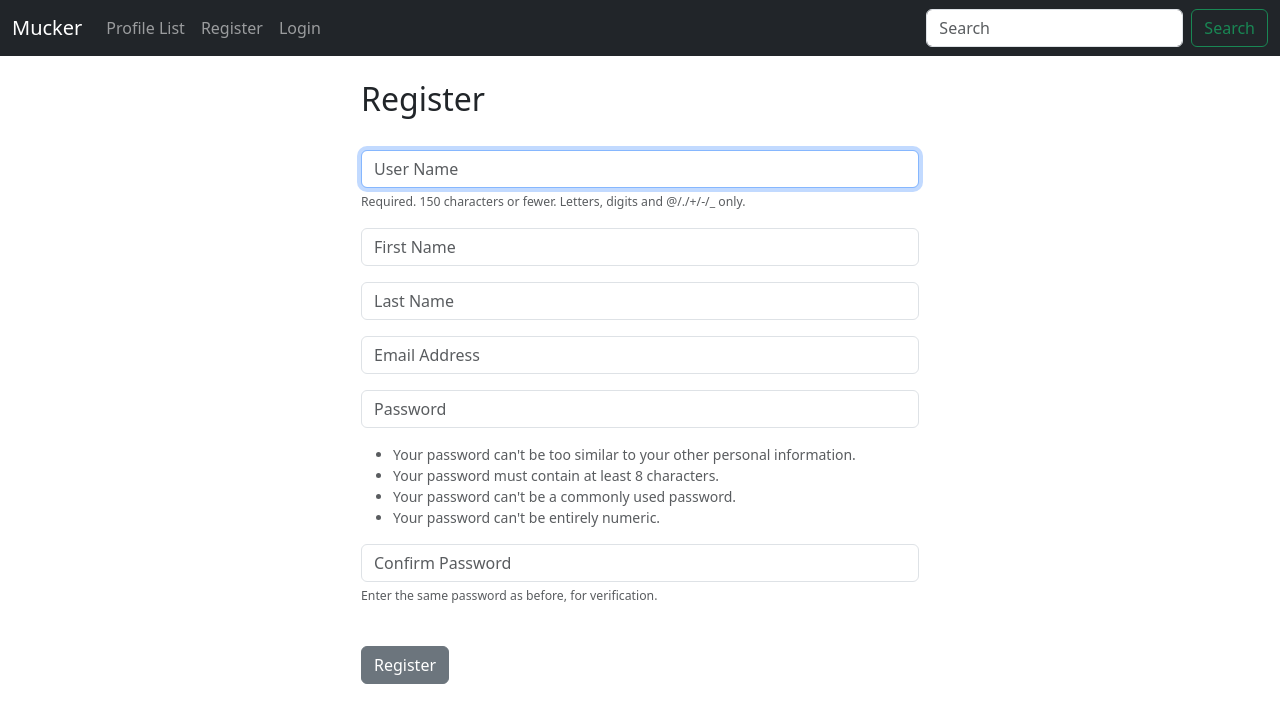
After one commit to RaineK3/Social-App-Mucker, a Django app: page /register_user/ in a window 1280 px wide. The commit adds this page. Shown: the top 723 px of the page. Run offline with Django 5.2, Linux system fonts and the light colour scheme.

Commit message:
register & update user

```diff
--- a/musker/forms.py
+++ b/musker/forms.py
@@ -1,5 +1,7 @@
 from django import forms
 from .models import Meep
+from django.contrib.auth.forms import UserCreationForm
+from django.contrib.auth.models import User
 
 class MeepForm(forms.ModelForm):
 	body = forms.CharField(required = True,
@@ -14,3 +16,38 @@ class MeepForm(forms.ModelForm):
 	class Meta:
 		model = Meep
 		exclude = ("user",)
+
+class SignUpForm(UserCreationForm):
+	email = forms.EmailField(
+		label = "",
+		widget = forms.TextInput(attrs={'class':'form-control','placeholder':'Email Address'}))
+	first_name = forms.CharField(
+		label = "",
+		max_length = 100,
+		widget = forms.TextInput(attrs={'class':'form-control','placeholder':'First Name'}))
+	last_name = forms.CharField(
+		label = "",
+		max_length = 100,
+		widget = forms.TextInput(attrs={'class':'form-control','placeholder':'Last Name'}))
+
+	class Meta:
+		model = User
+		fields = ('username', 'first_name', 'last_name', 'email', 'password1', 'password2')
+
+	def __init__(self, *args, **kwargs):
+		super(SignUpForm, self).__init__(*args, **kwargs)
+
+		self.fields['username'].widget.attrs['class'] = 'form-control'
+		self.fields['username'].widget.attrs['placeholder'] = 'User Name'
+		self.fields['username'].label = ''
+		self.fields['username'].help_text = '<span class="form-text text-muted"><small>Required. 150 characters or fewer. Letters, digits and @/./+/-/_ only.</small></span>'
+
+		self.fields['password1'].widget.attrs['class'] = 'form-control'
+		self.fields['password1'].widget.attrs['placeholder'] = 'Password'
+		self.fields['password1'].label = ''
+		self.fields['password1'].help_text = '<ul class="form-text text-muted small"><li>Your password can\'t be too similar to your other personal information.</li><li>Your password must contain at least 8 characters.</li><li>Your password can\'t be a commonly used password.</li><li>Your password can\'t be entirely numeric.</li></ul>'
+
+		self.fields['password2'].widget.attrs['class'] = 'form-control'
+		self.fields['password2'].widget.attrs['placeholder'] = 'Confirm Password'
+		self.fields['password2'].label = ''
+		self.fields['password2'].help_text = '<span class="form-text text-muted"><small>Enter the same password as before, for verification.</small></span>'
--- a/musker/templates/navbar.html
+++ b/musker/templates/navbar.html
@@ -18,6 +18,9 @@
           </li>
         {% else %}
           <li class="nav-item">
+            <a class="nav-link" href="{% url 'register_user' %}">Register</a>
+          </li>
+          <li class="nav-item">
             <a class="nav-link" href="{% url 'login_user' %}">Login</a>
           </li>
         {% endif %}
--- a/musker/templates/profile.html
+++ b/musker/templates/profile.html
@@ -65,7 +65,9 @@
 
 					</form>
 					<br/>
-
+						{% if request.user.id == profile.user.id %}
+							<a href="{% url 'update_user' %}" class="btn btn-outline-secondary">Update Profile</a>
+						{% endif %}
 
 				</div>
 			</div>
--- /dev/null
+++ b/musker/templates/register.html
@@ -0,0 +1,18 @@
+{% extends 'base.html' %}
+
+{% block content %}
+<div class="col-md-6 offset-md-3">
+
+	<h2>Register</h2><br/>
+	<form method="POST" action="">
+
+		{% csrf_token %}
+		{{ form.as_p }}<br/>
+
+		<button type="submit" class="btn-secondary btn">Register</button>
+	</form>
+
+</div>
+
+
+{% endblock %}
--- a/musker/urls.py
+++ b/musker/urls.py
@@ -7,4 +7,6 @@ urlpatterns = [
     path('profile/<int:pk>', views.profile, name= 'profile'),
     path('login_user/',views.login_user, name = 'login_user'),
     path('logout_user/',views.logout_user, name = 'logout_user'),
+    path('register_user/',views.register_user, name = 'register_user'),
+    path('update_user/',views.update_user, name = 'update_user'),
 ]
--- a/musker/views.py
+++ b/musker/views.py
@@ -1,8 +1,11 @@
 from django.shortcuts import render,redirect
 from .models import Profile, Meep
 from django.contrib import messages
-from .forms import MeepForm
+from .forms import MeepForm, SignUpForm
 from django.contrib.auth import authenticate, login, logout
+from django.contrib.auth.forms import UserCreationForm
+from django import forms
+from django.contrib.auth.models import User
 
 def home(request):
 	if request.user.is_authenticated:
@@ -76,3 +79,36 @@ def logout_user(request):
 	logout(request)
 	messages.success(request,("You have been logged out."))
 	return redirect('home')
+
+def register_user(request):
+	form = SignUpForm()
+	if request.method == "POST":
+		form = SignUpForm(request.POST)
+		if form.is_valid():
+			form.save()
+			username = form.cleaned_data['username']
+			password = form.cleaned_data['password1']
+			# first_name = form.cleaned_data['first_name']
+			# last_name = form.cleaned_data['last_name']
+			# email = form.cleaned_data['email']
+			#login user
+			#user = authenticate(usrname = username, password = password)
+			user = form.save()
+			login(request, user)
+			messages.success(request,("You have successfully registered. Welcome!! "))
+			return redirect('home')
+	return render(request,"register.html",{'form':form})
+
+def update_user(request):
+	if request.user.is_authenticated:
+		current_user = User.objects.get(id = request.user.id)
+		form = SignUpForm(request.POST or None, instance = current_user)
+		if form.is_valid():
+			form.save()
+			login(request,current_user)
+			messages.success(request,("Profile has been updated successfully!"))
+			return redirect('home')
+		return render(request,"update_user.html",{'form':form})
+	else:
+		messages.success(request,("You must be logged in to view this page.."))
+		return redirect('home')
```
Also changed, not shown: musker/templates/update_user.html (added, +18 -0 lines), db.sqlite3.
